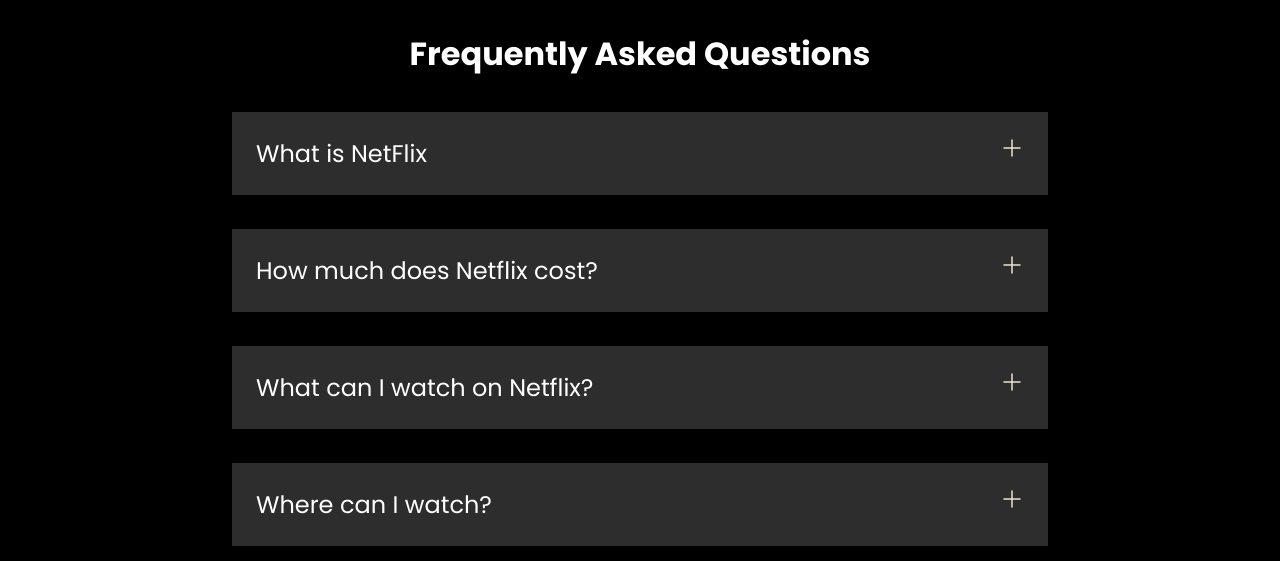
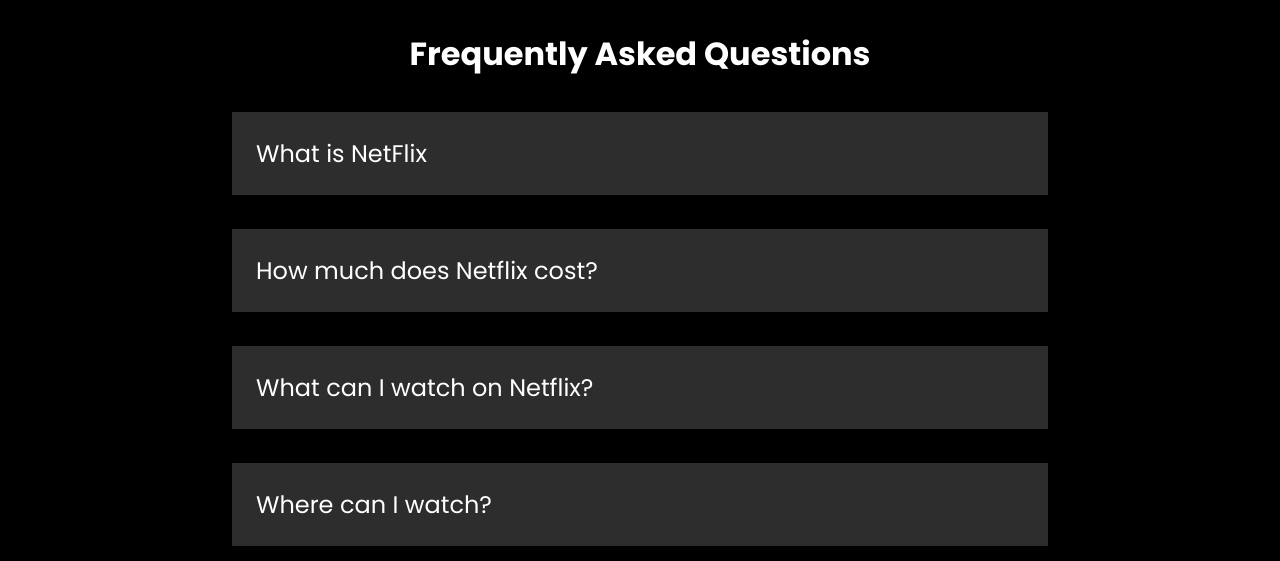
Before and after one commit to Devmalya1033/Netflix-Clone-Using-HTML-CSS-Responsiveness, a plain HTML site: page Project4_Netflix_Clone/index.html in a window 1280 px wide. Shown: the part 2740-3301 px from the top of the page. Drawn offline with Linux system fonts and the light colour scheme; a web font is replaced by a local one.

Commit message:
Update index.html

```diff
--- a/Project4_Netflix_Clone/index.html
+++ b/Project4_Netflix_Clone/index.html
@@ -96,34 +96,34 @@
         <h2>Frequently Asked Questions</h2>
         <div class="faqbox">
             <span>What is NetFlix</span>
-            <svg width="24" height="24" viewBox="0 0 24 24" fill="white" xmlns="svg.svg">
+<!--             <svg width="24" height="24" viewBox="0 0 24 24" fill="white" xmlns="svg.svg">
                 <path d="M12 4V20" stroke="#141B34" stroke-width="1.5" stroke-linecap="round" stroke-linejoin="round" />
                 <path d="M4 12H20" stroke="#141B34" stroke-width="1.5" stroke-linecap="round" stroke-linejoin="round" />
-            </svg>
+            </svg> -->
 
         </div>
         <div class="faqbox">
             <span>How much does Netflix cost?</span>
-            <svg width="24" height="24" viewBox="0 0 24 24" fill="white" xmlns="svg.svg">
+<!--             <svg width="24" height="24" viewBox="0 0 24 24" fill="white" xmlns="svg.svg">
                 <path d="M12 4V20" stroke="#141B34" stroke-width="1.5" stroke-linecap="round" stroke-linejoin="round" />
                 <path d="M4 12H20" stroke="#141B34" stroke-width="1.5" stroke-linecap="round" stroke-linejoin="round" />
             </svg>
-
+ -->
         </div>
         <div class="faqbox">
             <span>What can I watch on Netflix?</span>
-            <svg width="24" height="24" viewBox="0 0 24 24" fill="white" xmlns="svg.svg">
+<!--             <svg width="24" height="24" viewBox="0 0 24 24" fill="white" xmlns="svg.svg">
                 <path d="M12 4V20" stroke="#141B34" stroke-width="1.5" stroke-linecap="round" stroke-linejoin="round" />
                 <path d="M4 12H20" stroke="#141B34" stroke-width="1.5" stroke-linecap="round" stroke-linejoin="round" />
-            </svg>
+            </svg> -->
 
         </div>
         <div class="faqbox">
             <span>Where can I watch?</span>
-            <svg width="24" height="24" viewBox="0 0 24 24" fill="white" xmlns="svg.svg">
+<!--             <svg width="24" height="24" viewBox="0 0 24 24" fill="white" xmlns="svg.svg">
                 <path d="M12 4V20" stroke="#141B34" stroke-width="1.5" stroke-linecap="round" stroke-linejoin="round" />
                 <path d="M4 12H20" stroke="#141B34" stroke-width="1.5" stroke-linecap="round" stroke-linejoin="round" />
-            </svg>
+            </svg> -->
 
         </div>
     </section>
```
